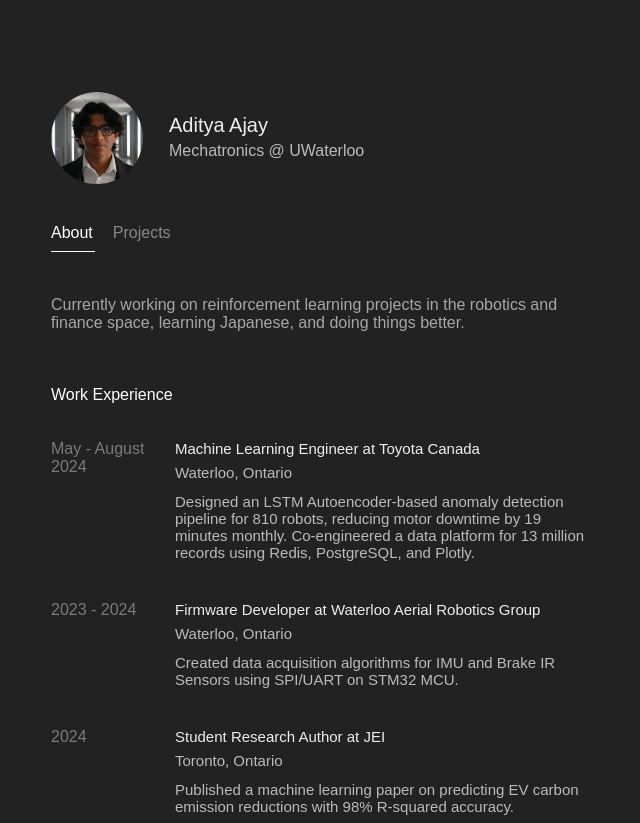
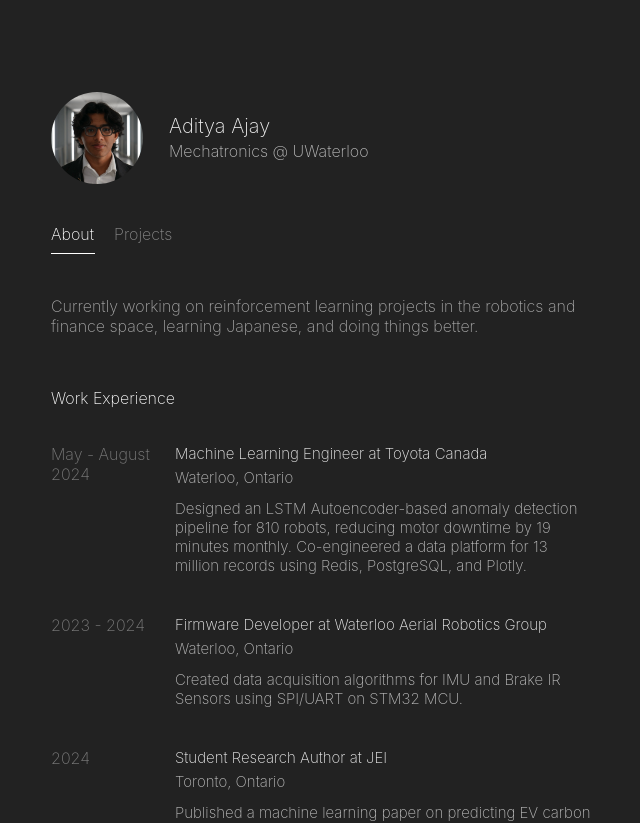
Before and after one commit to adityaajay33/personal-ws, a Next.js app: page / in a window 1280 px wide. Shown: the top 823 px of the page, without its empty margins (319-959 px from the left). Built offline with nearby package versions, Linux system fonts and the light colour scheme.

Commit message:
changed font for readability

```diff
--- a/styles/globals.css
+++ b/styles/globals.css
@@ -21,7 +21,7 @@
 /* styles/globals.css */
 body {
   margin: 0;
-  font-family: 'Graphik', sans-serif;
+  font-family: -apple-system, BlinkMacSystemFont, "Graphik", sans-serif;
   background-color: #282828; /* Dark background */
   color: #eeeeee; /* Light text color */
   font-size: 20px;
@@ -42,7 +42,6 @@
 body {
   background-color: #222222; /* Dark background */
   color: #eeeeee; /* Light text */
-  font-family: 'Graphik', sans-serif;
   margin: 0;
   padding: 0;
 }
@@ -65,7 +64,7 @@
 
 h1 {
   font-size: 32px;
-  font-family: 'Graphik', sans-serif;
+  font-family: -apple-system, BlinkMacSystemFont, "Graphik", sans-serif;
   font-weight: 200 !important;
 }
 
--- a/styles/page.module.css
+++ b/styles/page.module.css
@@ -122,7 +122,7 @@
 
 .sectionTitle{
 
-  font-family: 'Graphik', sans-serif;
+  font-family: -apple-system, BlinkMacSystemFont, "Graphik", sans-serif;
   font-weight: 200;
   font-size: 16px;
   color: white;
```
